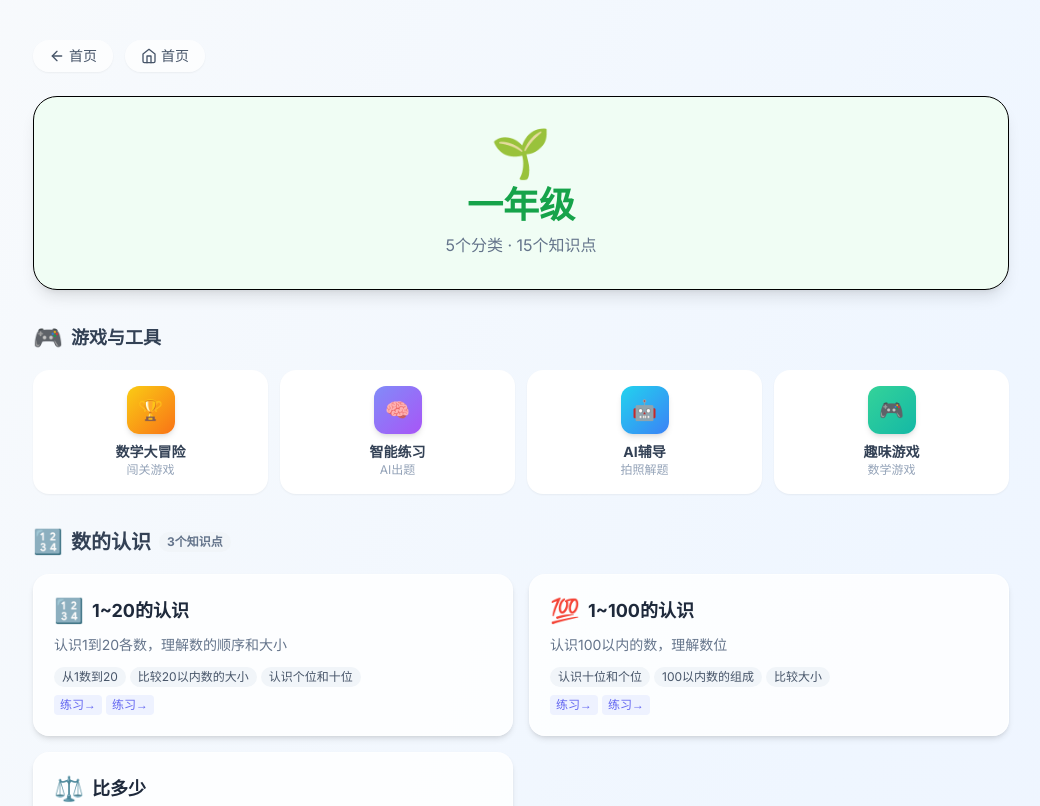
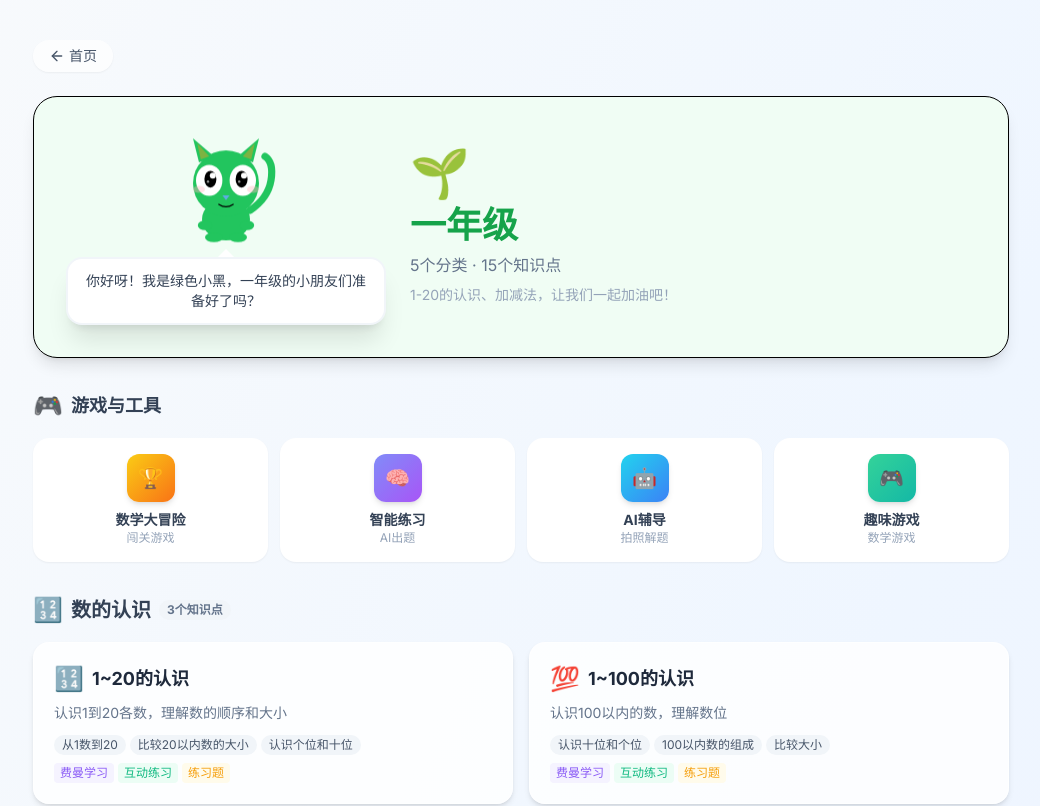
Before and after one commit to Kalin-Youen/math-fun, a Next.js app: page /grade/1 in a window 1280 px wide. Shown: the top 806 px of the page, without its empty margins (119-1159 px from the left). Built offline with nearby package versions, Linux system fonts and the light colour scheme.

Commit message:
🎨 精确还原罗小黑原作形象 - 绿色耳朵、大白眼、蓝鼻子

```diff
--- a/app/grade/[id]/GradePageClient.tsx
+++ b/app/grade/[id]/GradePageClient.tsx
@@ -4,6 +4,7 @@ import Link from 'next/link'
 import { useParams } from 'next/navigation'
 import { Home, ArrowLeft, Gamepad2, Brain, Bot, Trophy } from 'lucide-react'
 import { GRADES, getGradeById } from '@/lib/curriculum'
+import LuoXiaoHei, { type LuoXiaoHeiType } from '@/components/LuoXiaoHei'
 
 // 年级页面快捷功能
 const gradeQuickTools = [
@@ -12,6 +13,26 @@ const gradeQuickTools = [
   { title: 'AI辅导', emoji: '🤖', href: '/ai-tutor', desc: '拍照解题', icon: Bot, color: 'from-cyan-400 to-blue-500' },
   { title: '趣味游戏', emoji: '🎮', href: '/fun', desc: '数学游戏', icon: Gamepad2, color: 'from-emerald-400 to-teal-500' },
 ]
+
+// 年级对应的罗小黑类型
+const gradeLuoXiaoHeiType: Record<number, LuoXiaoHeiType> = {
+  1: 'grade1',
+  2: 'grade2',
+  3: 'grade3',
+  4: 'grade4',
+  5: 'grade5',
+  6: 'grade6',
+}
+
+// 年级对应的罗小黑问候语
+const gradeGreetings: Record<number, string[]> = {
+  1: ['你好呀！我是绿色小黑，一年级的小朋友们准备好了吗？', '1-20的认识、加减法，让我们一起加油吧！'],
+  2: ['二年级的同学们好！我是青色小黑！', '乘法口诀、除法，这些都可以很简单的！'],
+  3: ['三年级的小朋友们好！我是蓝色小黑！', '多位数运算、分数、周长面积，我来带你学！'],
+  4: ['四年级的同学们好！我是紫色小黑！', '大数、小数、三角形，这些知识很有趣！'],
+  5: ['五年级的小朋友们好！我是粉色小黑！', '方程、分数运算，跟着我一起探索吧！'],
+  6: ['六年级的同学们好！我是红色小黑！', '百分数、圆、比例，冲刺阶段加油！'],
+}
 
 export default function GradePageClient() {
   const params = useParams()
@@ -24,9 +45,7 @@ export default function GradePageClient() {
         <div className="mx-auto max-w-4xl px-6 py-20 text-center">
           <div className="text-6xl mb-4">🤔</div>
           <h1 className="text-2xl font-bold text-slate-800 mb-4">找不到这个年级</h1>
-          <Link href="/" className="rounded-full bg-indigo-500 px-6 py-2 text-white font-bold shadow">
-            返回首页
-          </Link>
+          <Link href="/" className="rounded-full bg-indigo-500 px-6 py-2 text-white font-bold shadow">返回首页</Link>
         </div>
       </main>
     )
@@ -35,40 +54,39 @@ export default function GradePageClient() {
   const totalTopics = grade.categories.reduce((sum, c) => sum + c.topics.length, 0)
   const prevGrade = gradeId > 1 ? GRADES[gradeId - 2] : null
   const nextGrade = gradeId < 6 ? GRADES[gradeId] : null
+  const luoType = gradeLuoXiaoHeiType[gradeId] || 'default'
+  const greetings = gradeGreetings[gradeId] || ['欢迎来到数学乐园！']
 
   return (
     <main className={`min-h-screen bg-gradient-to-br from-slate-50 via-blue-50 to-indigo-50`}>
       <div className="mx-auto max-w-5xl px-6 py-10">
         <div className="mb-6 flex items-center gap-3">
-          <Link
-            href="/"
-            className="inline-flex items-center gap-1 rounded-full bg-white/70 px-4 py-1.5 text-sm font-medium text-slate-600 shadow-sm transition hover:bg-white"
-          >
-            <ArrowLeft className="h-4 w-4" />
-            首页
-          </Link>
-          <Link
-            href="/"
-            className="inline-flex items-center gap-1 rounded-full bg-white/70 px-4 py-1.5 text-sm font-medium text-slate-600 shadow-sm transition hover:bg-white"
-          >
-            <Home className="h-4 w-4" />
-            首页
+          <Link href="/" className="inline-flex items-center gap-1 rounded-full bg-white/70 px-4 py-1.5 text-sm font-medium text-slate-600 shadow-sm transition hover:bg-white">
+            <ArrowLeft className="h-4 w-4" />首页
           </Link>
         </div>
 
-        <header className={`mb-8 rounded-3xl border ${grade.borderColor} ${grade.bg} p-8 text-center shadow-lg`}>
-          <div className="mb-2 text-5xl">{grade.emoji}</div>
-          <h1 className={`mb-2 text-4xl font-extrabold ${grade.color}`}>{grade.title}</h1>
-          <p className="text-slate-500">
-            {grade.categories.length}个分类 · {totalTopics}个知识点
-          </p>
+        {/* 年级头部 + 罗小黑 */}
+        <header className={`mb-8 rounded-3xl border ${grade.borderColor} ${grade.bg} p-8 shadow-lg`}>
+          <div className="flex flex-col sm:flex-row items-center gap-6">
+            {/* 罗小黑 */}
+            <div className="shrink-0">
+              <LuoXiaoHei type={luoType} size="lg" animate message={greetings[0]} />
+            </div>
+            {/* 年级信息 */}
+            <div className="text-center sm:text-left flex-1">
+              <div className="mb-2 text-5xl">{grade.emoji}</div>
+              <h1 className={`mb-2 text-4xl font-extrabold ${grade.color}`}>{grade.title}</h1>
+              <p className="text-slate-500">{grade.categories.length}个分类 · {totalTopics}个知识点</p>
+              <p className="mt-2 text-sm text-slate-400">{greetings[1]}</p>
+            </div>
+          </div>
         </header>
 
         {/* 快捷功能入口 */}
         <section className="mb-8">
           <h2 className="mb-4 flex items-center gap-2 text-lg font-bold text-slate-700">
-            <span className="text-2xl">🎮</span>
-            游戏与工具
+            <span className="text-2xl">🎮</span>游戏与工具
           </h2>
           <div className="grid grid-cols-2 gap-3 sm:grid-cols-4">
             {gradeQuickTools.map((tool) => {
@@ -90,6 +108,7 @@ export default function GradePageClient() {
           </div>
         </section>
 
+        {/* 知识点列表 */}
         <div className="space-y-8">
           {grade.categories.map((cat) => (
             <section key={cat.name}>
@@ -125,15 +144,12 @@ export default function GradePageClient() {
                         </div>
                       )}
 
-                      {topic.relatedTools.length > 0 && (
-                        <div className="mt-2 flex gap-1">
-                          {topic.relatedTools.slice(0, 2).map((tool) => (
-                            <span key={tool} className="rounded bg-indigo-50 px-1.5 py-0.5 text-xs text-indigo-500">
-                              练习→
-                            </span>
-                          ))}
-                        </div>
-                      )}
+                      {/* 学习方法标签 */}
+                      <div className="mt-2 flex gap-1">
+                        <span className="rounded bg-violet-50 px-1.5 py-0.5 text-xs text-violet-500">费曼学习</span>
+                        <span className="rounded bg-emerald-50 px-1.5 py-0.5 text-xs text-emerald-500">互动练习</span>
+                        <span className="rounded bg-amber-50 px-1.5 py-0.5 text-xs text-amber-500">练习题</span>
+                      </div>
                     </div>
                   </Link>
                 ))}
@@ -142,20 +158,15 @@ export default function GradePageClient() {
           ))}
         </div>
 
+        {/* 年级切换 */}
         <div className="mt-10 flex items-center justify-between">
           {prevGrade ? (
-            <Link
-              href={`/grade/${prevGrade.id}`}
-              className="rounded-full bg-white px-5 py-2 text-sm font-bold text-slate-600 shadow transition hover:bg-slate-50"
-            >
+            <Link href={`/grade/${prevGrade.id}`} className="rounded-full bg-white px-5 py-2 text-sm font-bold text-slate-600 shadow transition hover:bg-slate-50">
               ← {prevGrade.emoji} {prevGrade.title}
             </Link>
           ) : <div />}
           {nextGrade ? (
-            <Link
-              href={`/grade/${nextGrade.id}`}
-              className="rounded-full bg-white px-5 py-2 text-sm font-bold text-slate-600 shadow transition hover:bg-slate-50"
-            >
+            <Link href={`/grade/${nextGrade.id}`} className="rounded-full bg-white px-5 py-2 text-sm font-bold text-slate-600 shadow transition hover:bg-slate-50">
               {nextGrade.emoji} {nextGrade.title} →
             </Link>
           ) : <div />}
--- a/components/LuoXiaoHei.tsx
+++ b/components/LuoXiaoHei.tsx
@@ -2,7 +2,6 @@
 
 import { useState, useEffect } from 'react'
 
-// 罗小黑角色类型
 export type LuoXiaoHeiType =
   | 'default'   // 黑色 - 默认
   | 'teacher'   // 紫色 - 老师
@@ -25,28 +24,27 @@ interface LuoXiaoHeiProps {
   className?: string
 }
 
-// 颜色配置
-const colorConfig: Record<LuoXiaoHeiType, { primary: string; secondary: string; accent: string }> = {
-  default: { primary: '#2D2D2D', secondary: '#4A4A4A', accent: '#FFD700' },
-  teacher: { primary: '#7C3AED', secondary: '#A78BFA', accent: '#FBBF24' },
-  helper: { primary: '#3B82F6', secondary: '#60A5FA', accent: '#FCD34D' },
-  cheer: { primary: '#F97316', secondary: '#FB923C', accent: '#FDE047' },
-  think: { primary: '#22C55E', secondary: '#4ADE80', accent: '#FBBF24' },
-  success: { primary: '#EAB308', secondary: '#FACC15', accent: '#FEF08A' },
-  grade1: { primary: '#22C55E', secondary: '#4ADE80', accent: '#FBBF24' },
-  grade2: { primary: '#14B8A6', secondary: '#2DD4BF', accent: '#FCD34D' },
-  grade3: { primary: '#3B82F6', secondary: '#60A5FA', accent: '#FBBF24' },
-  grade4: { primary: '#8B5CF6', secondary: '#A78BFA', accent: '#FCD34D' },
-  grade5: { primary: '#EC4899', secondary: '#F472B6', accent: '#FBBF24' },
-  grade6: { primary: '#EF4444', secondary: '#F87171', accent: '#FDE047' },
+// 颜色配置 - 身体颜色可变，但耳朵内侧必须是标志性的绿色
+const colorConfig: Record<LuoXiaoHeiType, { body: string; eye: string; earInner: string; accent: string }> = {
+  default: { body: '#1a1a1a', eye: '#FFFFFF', earInner: '#7CB342', accent: '#5DADE2' },
+  teacher: { body: '#7C3AED', eye: '#FFFFFF', earInner: '#7CB342', accent: '#5DADE2' },
+  helper: { body: '#3B82F6', eye: '#FFFFFF', earInner: '#7CB342', accent: '#5DADE2' },
+  cheer: { body: '#F97316', eye: '#FFFFFF', earInner: '#7CB342', accent: '#5DADE2' },
+  think: { body: '#22C55E', eye: '#FFFFFF', earInner: '#7CB342', accent: '#5DADE2' },
+  success: { body: '#EAB308', eye: '#FFFFFF', earInner: '#7CB342', accent: '#5DADE2' },
+  grade1: { body: '#22C55E', eye: '#FFFFFF', earInner: '#7CB342', accent: '#5DADE2' },
+  grade2: { body: '#14B8A6', eye: '#FFFFFF', earInner: '#7CB342', accent: '#5DADE2' },
+  grade3: { body: '#3B82F6', eye: '#FFFFFF', earInner: '#7CB342', accent: '#5DADE2' },
+  grade4: { body: '#8B5CF6', eye: '#FFFFFF', earInner: '#7CB342', accent: '#5DADE2' },
+  grade5: { body: '#EC4899', eye: '#FFFFFF', earInner: '#7CB342', accent: '#5DADE2' },
+  grade6: { body: '#EF4444', eye: '#FFFFFF', earInner: '#7CB342', accent: '#5DADE2' },
 }
 
-// 尺寸配置
 const sizeConfig = {
-  sm: { width: 60, height: 60 },
-  md: { width: 100, height: 100 },
-  lg: { width: 150, height: 150 },
-  xl: { width: 200, height: 200 },
+  sm: { width: 50, height: 50 },
+  md: { width: 80, height: 80 },
+  lg: { width: 120, height: 120 },
+  xl: { width: 160, height: 160 },
 }
 
 export default function LuoXiaoHei({
@@ -56,82 +54,94 @@ export default function LuoXiaoHei({
   animate = true,
   className = ''
 }: LuoXiaoHeiProps) {
-  const [bounce, setBounce] = useState(false)
+  const [bobY, setBobY] = useState(0)
   const colors = colorConfig[type]
   const { width, height } = sizeConfig[size]
 
   useEffect(() => {
     if (animate) {
       const interval = setInterval(() => {
-        setBounce(b => !b)
-      }, 2000)
+        setBobY(prev => prev === 0 ? -3 : 0)
+      }, 1200)
       return () => clearInterval(interval)
     }
   }, [animate])
 
   return (
     <div className={`flex flex-col items-center ${className}`}>
-      {/* 罗小黑 SVG */}
       <div
-        className={`transition-transform duration-300 ${bounce ? '-translate-y-2' : ''}`}
-        style={{ width, height }}
+        className="relative transition-transform duration-300 ease-in-out"
+        style={{ width, height, transform: `translateY(${bobY}px)` }}
       >
-        <svg viewBox="0 0 200 200" fill="none" xmlns="http://www.w3.org/2000/svg">
-          {/* 身体 */}
-          <ellipse cx="100" cy="130" rx="50" ry="45" fill={colors.primary}/>
+        <svg viewBox="0 0 200 200" fill="none" xmlns="http://www.w3.org/2000/svg" className="w-full h-full">
+          {/* ====== 罗小黑经典形象 ====== */}
 
-          {/* 头部 */}
-          <circle cx="100" cy="80" r="55" fill={colors.primary}/>
+          {/* 尾巴 - 细长弯曲 */}
+          <path
+            d="M140 140 Q170 120 175 90 Q180 60 165 50"
+            stroke={colors.body}
+            strokeWidth="12"
+            strokeLinecap="round"
+            fill="none"
+          />
 
-          {/* 耳朵 */}
-          <path d="M55 40 L45 10 L75 35 Z" fill={colors.primary}/>
-          <path d="M145 40 L155 10 L125 35 Z" fill={colors.primary}/>
-          <path d="M58 38 L52 18 L72 35 Z" fill={colors.secondary}/>
-          <path d="M142 38 L148 18 L128 35 Z" fill={colors.secondary}/>
+          {/* 身体 - 椭圆形，比头小 */}
+          <ellipse cx="100" cy="155" rx="40" ry="35" fill={colors.body} />
 
-          {/* 脸部白色区域 */}
-          <ellipse cx="100" cy="90" rx="35" ry="30" fill="white"/>
+          {/* 头部 - 圆形，大大的 */}
+          <circle cx="100" cy="95" r="55" fill={colors.body} />
 
-          {/* 眼睛 */}
-          <ellipse cx="80" cy="75" rx="12" ry="14" fill="white"/>
-          <ellipse cx="120" cy="75" rx="12" ry="14" fill="white"/>
-          <ellipse cx="82" cy="77" rx="6" ry="8" fill="#1a1a1a"/>
-          <ellipse cx="122" cy="77" rx="6" ry="8" fill="#1a1a1a"/>
-          <circle cx="84" cy="74" r="2" fill="white"/>
-          <circle cx="124" cy="74" r="2" fill="white"/>
+          {/* ====== 耳朵 - 罗小黑的标志性特征 ====== */}
+          {/* 左耳朵外轮廓 - 三角形 */}
+          <path d="M55 60 L45 20 L80 50 Z" fill={colors.body} />
+          {/* 左耳朵内侧 - 标志性的绿色！ */}
+          <path d="M58 55 L52 28 L72 50 Z" fill={colors.earInner} />
 
-          {/* 鼻子 */}
-          <ellipse cx="100" cy="95" rx="5" ry="4" fill="#FF6B6B"/>
+          {/* 右耳朵外轮廓 */}
+          <path d="M145 60 L155 20 L120 50 Z" fill={colors.body} />
+          {/* 右耳朵内侧 - 标志性的绿色！ */}
+          <path d="M142 55 L148 28 L128 50 Z" fill={colors.earInner} />
 
-          {/* 嘴巴 */}
-          <path d="M90 102 Q100 112 110 102" stroke="#1a1a1a" strokeWidth="2" fill="none" strokeLinecap="round"/>
+          {/* ====== 眼睛 - 罗小黑的灵魂 ====== */}
+          {/* 左眼白 - 大大的椭圆 */}
+          <ellipse cx="72" cy="90" rx="22" ry="26" fill={colors.eye} />
+          {/* 左眼珠 - 黑色圆形，稍微偏上 */}
+          <ellipse cx="74" cy="88" rx="10" ry="14" fill="#000000" />
+          {/* 左眼高光 - 让眼睛有神 */}
+          <circle cx="78" cy="82" r="5" fill="white" />
+          <circle cx="70" cy="92" r="2" fill="white" opacity="0.6" />
 
-          {/* 胡须 */}
-          <line x1="65" y1="90" x2="45" y2="85" stroke="#1a1a1a" strokeWidth="1.5"/>
-          <line x1="65" y1="95" x2="42" y2="95" stroke="#1a1a1a" strokeWidth="1.5"/>
-          <line x1="65" y1="100" x2="45" y2="105" stroke="#1a1a1a" strokeWidth="1.5"/>
-          <line x1="135" y1="90" x2="155" y2="85" stroke="#1a1a1a" strokeWidth="1.5"/>
-          <line x1="135" y1="95" x2="158" y2="95" stroke="#1a1a1a" strokeWidth="1.5"/>
-          <line x1="135" y1="100" x2="155" y2="105" stroke="#1a1a1a" strokeWidth="1.5"/>
+          {/* 右眼白 */}
+          <ellipse cx="128" cy="90" rx="22" ry="26" fill={colors.eye} />
+          {/* 右眼珠 */}
+          <ellipse cx="126" cy="88" rx="10" ry="14" fill="#000000" />
+          {/* 右眼高光 */}
+          <circle cx="130" cy="82" r="5" fill="white" />
+          <circle cx="122" cy="92" r="2" fill="white" opacity="0.6" />
 
-          {/* 尾巴 */}
-          <path d="M150 130 Q180 120 170 150 Q165 170 145 160" stroke={colors.primary} strokeWidth="12" fill="none" strokeLinecap="round"/>
+          {/* ====== 鼻子 - 小小的蓝色三角形 ====== */}
+          <path d="M94 115 L106 115 L100 123 Z" fill={colors.accent} />
 
-          {/* 前爪 */}
-          <ellipse cx="75" cy="165" rx="15" ry="10" fill={colors.primary}/>
-          <ellipse cx="125" cy="165" rx="15" ry="10" fill={colors.primary}/>
+          {/* ====== 嘴巴 - 小小的W形或一条线 ====== */}
+          <path
+            d="M88 130 Q100 138 112 130"
+            stroke="#000000"
+            strokeWidth="2"
+            fill="none"
+            strokeLinecap="round"
+          />
 
-          {/* 爪子细节 */}
-          <circle cx="68" cy="168" r="3" fill={colors.secondary}/>
-          <circle cx="75" cy="170" r="3" fill={colors.secondary}/>
-          <circle cx="82" cy="168" r="3" fill={colors.secondary}/>
-          <circle cx="118" cy="168" r="3" fill={colors.secondary}/>
-          <circle cx="125" cy="170" r="3" fill={colors.secondary}/>
-          <circle cx="132" cy="168" r="3" fill={colors.secondary}/>
+          {/* ====== 腮红 - 淡淡的粉色 ====== */}
+          <ellipse cx="55" cy="105" rx="10" ry="6" fill="#FFB6C1" opacity="0.4" />
+          <ellipse cx="145" cy="105" rx="10" ry="6" fill="#FFB6C1" opacity="0.4" />
 
-          {/* 项圈 */}
-          <ellipse cx="100" cy="125" rx="25" ry="8" fill={colors.accent}/>
-          <circle cx="100" cy="128" r="6" fill={colors.accent} stroke="white" strokeWidth="2"/>
+          {/* 小手 */}
+          <ellipse cx="65" cy="165" rx="12" ry="8" fill={colors.body} />
+          <ellipse cx="135" cy="165" rx="12" ry="8" fill={colors.body} />
+
+          {/* 小脚 */}
+          <ellipse cx="80" cy="185" rx="15" ry="8" fill={colors.body} />
+          <ellipse cx="120" cy="185" rx="15" ry="8" fill={colors.body} />
         </svg>
       </div>
 
@@ -141,8 +151,8 @@ export default function LuoXiaoHei({
           <div className="absolute -top-2 left-1/2 -translate-x-1/2 w-0 h-0
             border-l-8 border-r-8 border-b-8
             border-l-transparent border-r-transparent border-b-white"/>
-          <div className="rounded-xl bg-white px-4 py-2 shadow-lg text-center">
-            <p className="text-sm text-slate-700">{message}</p>
+          <div className="rounded-2xl bg-white px-4 py-3 shadow-xl border-2 border-slate-100">
+            <p className="text-sm text-slate-700 font-medium text-center">{message}</p>
           </div>
         </div>
       )}
@@ -150,48 +160,39 @@ export default function LuoXiaoHei({
   )
 }
 
-// 罗小黑对话组件
-export function LuoXiaoHeiChat({
-  type = 'teacher',
-  messages,
-  currentStep = 0
-}: {
-  type?: LuoXiaoHeiType
-  messages: string[]
-  currentStep?: number
-}) {
-  const [visible, setVisible] = useState(true)
-
-  useEffect(() => {
-    setVisible(true)
-  }, [currentStep])
-
-  if (!visible || !messages[currentStep]) return null
-
+// 简化版罗小黑 - 用于图标等小尺寸
+export function MiniLuoXiaoHei({ type = 'default' }: { type?: LuoXiaoHeiType }) {
+  const colors = colorConfig[type]
   return (
-    <div className="flex items-start gap-4 p-4 rounded-2xl bg-gradient-to-r from-slate-50 to-white shadow-lg">
-      <LuoXiaoHei type={type} size="lg" animate />
-      <div className="flex-1">
-        <div className="rounded-xl bg-white p-4 shadow-sm border border-slate-100">
-          <p className="text-slate-700 leading-relaxed">{messages[currentStep]}</p>
-        </div>
-        <div className="flex gap-2 mt-2">
-          {messages.map((_, i) => (
-            <button
-              key={i}
-              className={`w-2 h-2 rounded-full transition-all ${
-                i === currentStep ? 'bg-violet-500 w-4' : 'bg-slate-300'
-              }`}
-            />
-          ))}
-        </div>
-      </div>
-    </div>
+    <svg viewBox="0 0 50 50" className="w-full h-full">
+      {/* 身体 */}
+      <ellipse cx="25" cy="38" rx="10" ry="8" fill={colors.body} />
+      {/* 头 */}
+      <circle cx="25" cy="24" r="14" fill={colors.body} />
+      {/* 左耳外 */}
+      <path d="M14 16 L11 5 L20 14 Z" fill={colors.body} />
+      {/* 左耳内 - 绿色 */}
+      <path d="M15 15 L13 7 L19 13 Z" fill={colors.earInner} />
+      {/* 右耳外 */}
+      <path d="M36 16 L39 5 L30 14 Z" fill={colors.body} />
+      {/* 右耳内 - 绿色 */}
+      <path d="M35 15 L37 7 L31 13 Z" fill={colors.earInner} />
+      {/* 左眼 */}
+      <ellipse cx="19" cy="23" rx="5" ry="6" fill={colors.eye} />
+      <ellipse cx="20" cy="22" rx="2.5" ry="3.5" fill="#000" />
+      <circle cx="21" cy="20" r="1.2" fill="white" />
+      {/* 右眼 */}
+      <ellipse cx="31" cy="23" rx="5" ry="6" fill={colors.eye} />
+      <ellipse cx="30" cy="22" rx="2.5" ry="3.5" fill="#000" />
+      <circle cx="31" cy="20" r="1.2" fill="white" />
+      {/* 鼻子 */}
+      <path d="M23 29 L27 29 L25 32 Z" fill={colors.accent} />
+    </svg>
   )
 }
 
 // 浮动罗小黑助手
-export function FloatingLuoXiaoHei({
+export function FloatingLuoXiaoXiaoHei({
   type = 'helper',
   onClick,
   tooltip
@@ -204,18 +205,19 @@ export function FloatingLuoXiaoHei({
 
   return (
     <div
-      className="fixed bottom-6 right-6 z-50 cursor-pointer"
+      className="fixed bottom-6 right-6 z-50 cursor-pointer group"
       onMouseEnter={() => setShowTooltip(true)}
       onMouseLeave={() => setShowTooltip(false)}
       onClick={onClick}
     >
       {showTooltip && tooltip && (
-        <div className="absolute bottom-full right-0 mb-2 whitespace-nowrap rounded-lg bg-slate-800 px-3 py-2 text-sm text-white shadow-lg">
+        <div className="absolute bottom-full right-0 mb-3 whitespace-nowrap rounded-xl bg-slate-800 px-4 py-2 text-sm text-white shadow-xl">
           {tooltip}
+          <div className="absolute -bottom-2 right-6 w-0 h-0 border-l-8 border-r-8 border-t-8 border-l-transparent border-r-transparent border-t-slate-800"/>
         </div>
       )}
-      <div className="rounded-full bg-white p-2 shadow-lg hover:shadow-xl transition-shadow">
-        <LuoXiaoHei type={type} size="sm" animate />
+      <div className="rounded-full bg-white p-2 shadow-xl hover:shadow-2xl transition-shadow group-hover:scale-110">
+        <LuoXiaoHei type={type} size="md" animate />
       </div>
     </div>
   )
@@ -235,30 +237,27 @@ export function WelcomeLuoXiaoHei({
   }
 
   const greetings = [
-    `你好呀，${userName}！我是罗小黑，今天一起学习吧！`,
-    `欢迎来到数学乐园！让我带你一起探索~`,
-    `学习是一件很有趣的事情哦，相信你一定可以！`,
+    `你好呀，${userName}！我是罗小黑，今天一起学习吧！🎉`,
+    `欢迎来到数学乐园！让我带你一起探索~ ✨`,
+    `学习是一件很有趣的事情哦，相信你一定可以！💪`,
   ]
 
   const [greetingIndex, setGreetingIndex] = useState(0)
 
   return (
-    <div className="flex items-center gap-6 p-6 rounded-2xl bg-gradient-to-r from-violet-50 to-purple-50 shadow-lg">
+    <div className="flex items-center gap-6 p-6 rounded-3xl bg-gradient-to-r from-violet-50 to-purple-50 shadow-lg border border-violet-100">
       <LuoXiaoHei type={getGradeType()} size="xl" animate />
       <div className="flex-1">
-        <h3 className="text-xl font-bold text-violet-800 mb-2">
-          {greetings[greetingIndex]}
-        </h3>
-        <p className="text-slate-600 text-sm">
-          点击下方开始你的学习之旅吧！
-        </p>
-        <div className="flex gap-2 mt-3">
+        <div className="bg-white rounded-2xl p-4 shadow-sm mb-3">
+          <p className="text-lg text-slate-800 leading-relaxed">{greetings[greetingIndex]}</p>
+        </div>
+        <div className="flex gap-2">
           {greetings.map((_, i) => (
             <button
               key={i}
               onClick={() => setGreetingIndex(i)}
-              className={`w-2 h-2 rounded-full transition-all ${
-                i === greetingIndex ? 'bg-violet-500 w-4' : 'bg-slate-300'
+              className={`w-2.5 h-2.5 rounded-full transition-all ${
+                i === greetingIndex ? 'bg-violet-500 w-6' : 'bg-slate-300 hover:bg-slate-400'
               }`}
             />
           ))}
```
Also changed, not shown: 243 other files (tests, documents, lock files or other folders).
